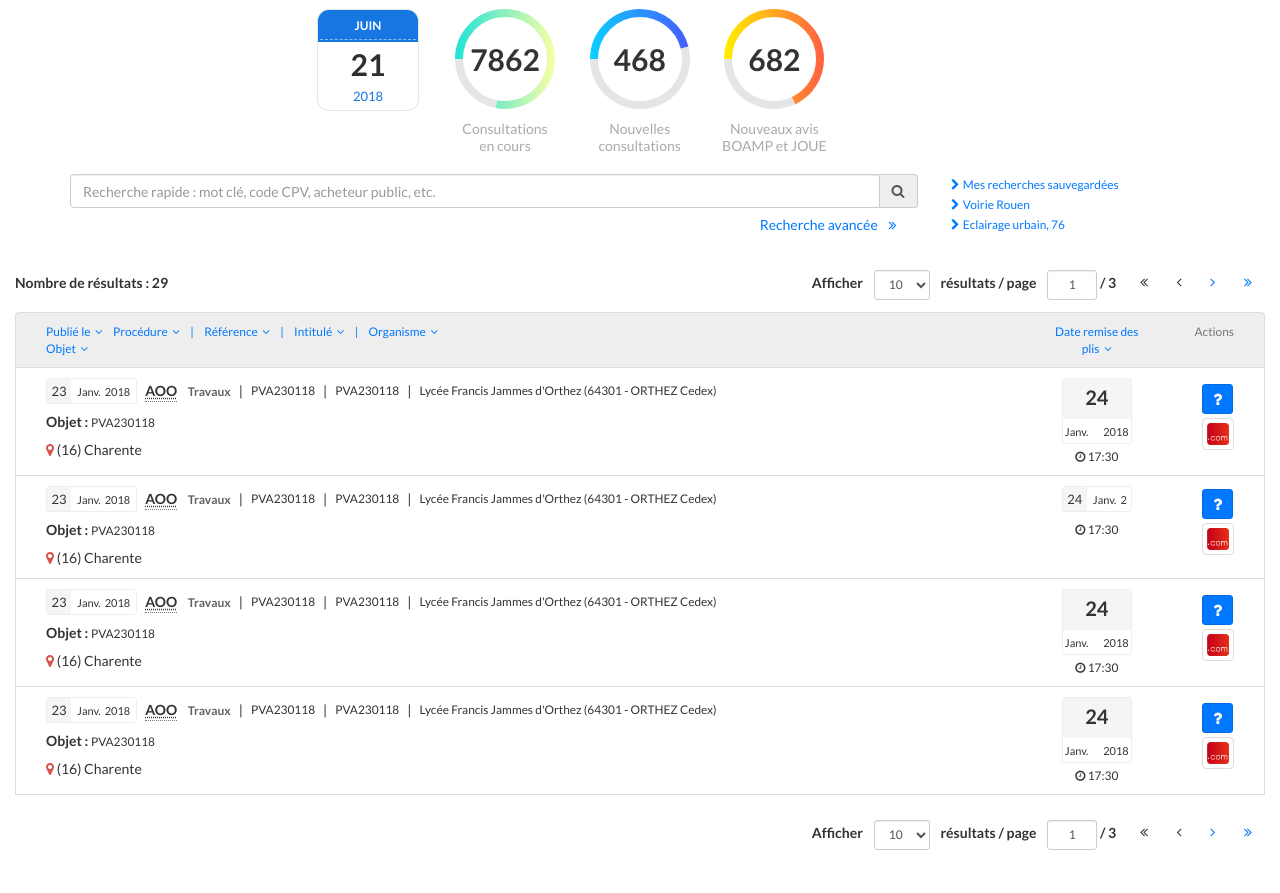
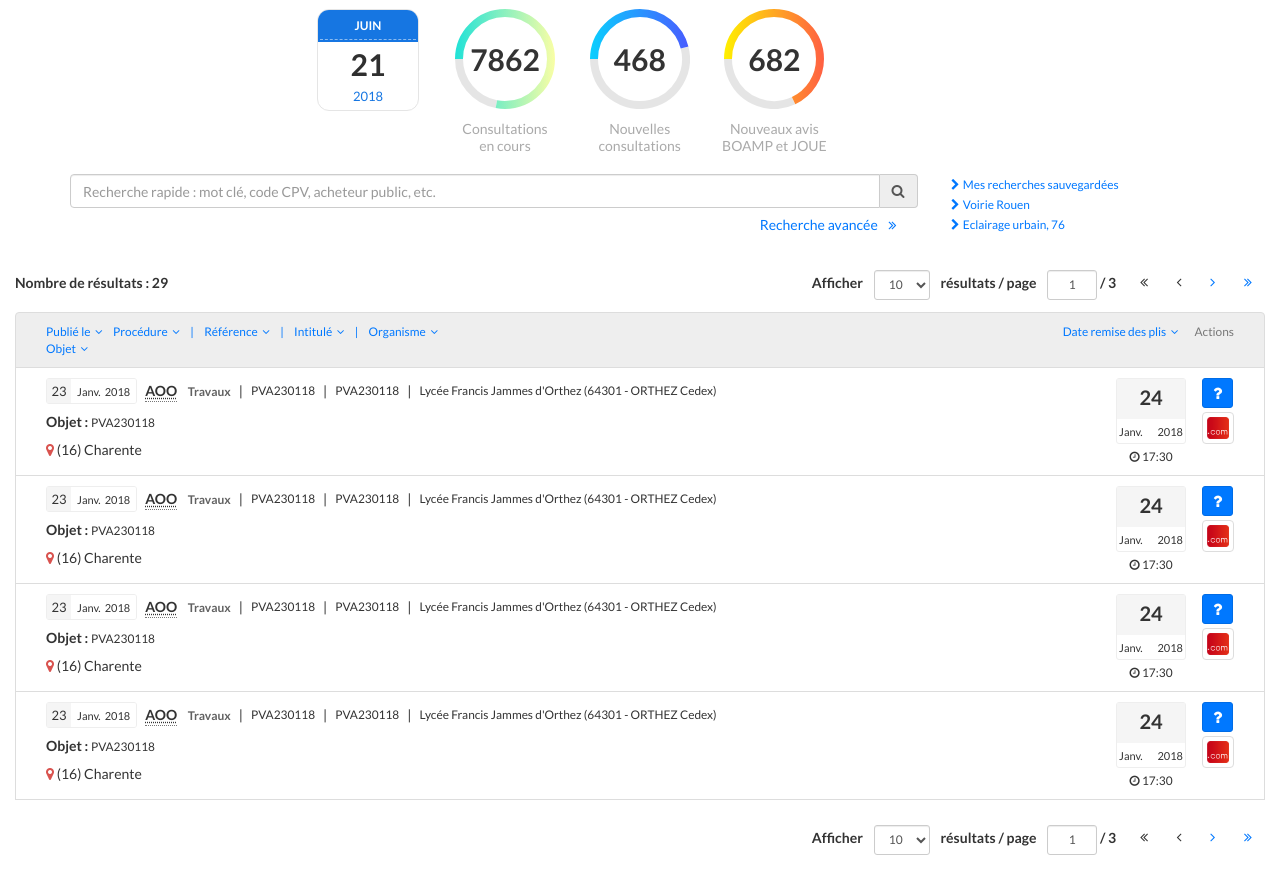
Before and after one commit to anonymous1983/anm, a plain HTML site: page index.html in a window 1280 px wide. Shown: the part 231-1124 px from the top of the page. Drawn offline with nearby package versions, Linux system fonts and the light colour scheme.

Commit message:
Update table date

```diff
--- a/index.html
+++ b/index.html
@@ -457,22 +457,23 @@
                                     </ul>
                                 </div>
 
-                                <div class="col-md-1 top cons_dateEnd col-60 text-center" id="cons_dateEnd">
-                                    <div class="row">
-                                        <a href="">
+                                <div class="col-md-2 top col_actions col-panier text-right" id="cons_actions">
+                                    <div class="pull-right">
+                                        <a href="" class="pull-left m-r-2">
                                             <span class="btn-link" data-toggle="tooltip" data-placement="top" title="" data-original-title="Trier Par 'Date limite de remise des plis'">
                                                 Date remise des plis&nbsp;&nbsp;<i class="fa fa-angle-down"></i>
                                             </span>
                                         </a>
-                                    </div>
-                                </div>
-
-                                <div class="col-md-1 top col_actions col-panier text-right" id="cons_actions">
+                                        <div class="pull-left">
                                          Actions
                                         </div>
                                     </div>
                                 </div>
-                        <div class="item_consultation list-group-item kt-callout left kt-vertical-align   success">
+                            </div>
+                        </div>
+
+                        <!-- Begin Row -->
+                        <div class="item_consultation list-group-item kt-callout left kt-vertical-align">
 
                             <div class="col-md-10 top cons_intitule">
                                 <div class="identification_consultation">
@@ -555,9 +556,10 @@
 
                                 </div>
                             </div>
-                            <div class="col-md-1 top cons_dateEnd">
-                                <div>
-                                    <div class="cloture-line">
+
+                            <div class="col-md-2 middle col_actions actions m-triggerWrapperPanier">
+                                <div class="cons_dateEnd pull-right">
+                                    <div class="cloture-line pull-left m-r-2">
                                         <div class="date clearfix date-w70" style="margin-top: 0">
                                             <div class="day ">
                                                 <span>24</span>
@@ -577,12 +579,7 @@
                                             <span>17:30</span>
                                         </div>
                                     </div>
-                                </div>
-
-
-                            </div>
-                            <div class="col-md-1 middle col_actions actions m-triggerWrapperPanier">
-                                <ul class="list-unstyled list-actions pull-right">
+                                    <ul class="list-unstyled list-actions pull-left">
                                         <!-- BEGIN FAQ-->
                                         <li class="item-action">
                                                 <div class="" data-toggle="tooltip" title="FAQ">
@@ -600,7 +597,11 @@
                                     </ul>
                                 </div>
                             </div>
-                        <div class="item_consultation list-group-item kt-callout left kt-vertical-align   success">
+                        </div>
+                        <!-- End Row -->
+
+                        <!-- Begin Row -->
+                        <div class="item_consultation list-group-item kt-callout left kt-vertical-align">
 
                             <div class="col-md-10 top cons_intitule">
                                 <div class="identification_consultation">
@@ -683,10 +684,11 @@
 
                                 </div>
                             </div>
-                            <div class="col-md-1 top cons_dateEnd">
-                                <div>
-                                    <div class="cloture-line text-center">
-                                        <div class="date date-min clearfix date-w70" style="margin-top: 0">
+
+                            <div class="col-md-2 middle col_actions actions m-triggerWrapperPanier">
+                                <div class="cons_dateEnd pull-right">
+                                    <div class="cloture-line pull-left m-r-2">
+                                        <div class="date clearfix date-w70" style="margin-top: 0">
                                             <div class="day ">
                                                 <span>24</span>
                                             </div>
@@ -705,12 +707,7 @@
                                             <span>17:30</span>
                                         </div>
                                     </div>
-                                </div>
-
-
-                            </div>
-                            <div class="col-md-1 middle col_actions actions m-triggerWrapperPanier">
-                                <ul class="list-unstyled list-actions pull-right">
+                                    <ul class="list-unstyled list-actions pull-left">
                                         <!-- BEGIN FAQ-->
                                         <li class="item-action">
                                             <div class="" data-toggle="tooltip" title="FAQ">
@@ -728,7 +725,11 @@
                                     </ul>
                                 </div>
                             </div>
-                        <div class="item_consultation list-group-item kt-callout left kt-vertical-align   success">
+                        </div>
+                        <!-- End Row -->
+
+                        <!-- Begin Row -->
+                        <div class="item_consultation list-group-item kt-callout left kt-vertical-align">
 
                             <div class="col-md-10 top cons_intitule">
                                 <div class="identification_consultation">
@@ -811,9 +812,10 @@
 
                                 </div>
                             </div>
-                            <div class="col-md-1 top cons_dateEnd">
-                                <div>
-                                    <div class="cloture-line">
+
+                            <div class="col-md-2 middle col_actions actions m-triggerWrapperPanier">
+                                <div class="cons_dateEnd pull-right">
+                                    <div class="cloture-line pull-left m-r-2">
                                         <div class="date clearfix date-w70" style="margin-top: 0">
                                             <div class="day ">
                                                 <span>24</span>
@@ -833,12 +835,7 @@
                                             <span>17:30</span>
                                         </div>
                                     </div>
-                                </div>
-
-
-                            </div>
-                            <div class="col-md-1 middle col_actions actions m-triggerWrapperPanier">
-                                <ul class="list-unstyled list-actions pull-right">
+                                    <ul class="list-unstyled list-actions pull-left">
                                         <!-- BEGIN FAQ-->
                                         <li class="item-action">
                                             <div class="" data-toggle="tooltip" title="FAQ">
@@ -856,7 +853,11 @@
                                     </ul>
                                 </div>
                             </div>
-                        <div class="item_consultation list-group-item kt-callout left kt-vertical-align   success">
+                        </div>
+                        <!-- End Row -->
+
+                        <!-- Begin Row -->
+                        <div class="item_consultation list-group-item kt-callout left kt-vertical-align">
 
                             <div class="col-md-10 top cons_intitule">
                                 <div class="identification_consultation">
@@ -939,9 +940,10 @@
 
                                 </div>
                             </div>
-                            <div class="col-md-1 top cons_dateEnd">
-                                <div>
-                                    <div class="cloture-line">
+
+                            <div class="col-md-2 middle col_actions actions m-triggerWrapperPanier">
+                                <div class="cons_dateEnd pull-right">
+                                    <div class="cloture-line pull-left m-r-2">
                                         <div class="date clearfix date-w70" style="margin-top: 0">
                                             <div class="day ">
                                                 <span>24</span>
@@ -961,12 +963,7 @@
                                             <span>17:30</span>
                                         </div>
                                     </div>
-                                </div>
-
-
-                            </div>
-                            <div class="col-md-1 middle col_actions actions m-triggerWrapperPanier">
-                                <ul class="list-unstyled list-actions pull-right">
+                                    <ul class="list-unstyled list-actions pull-left">
                                         <!-- BEGIN FAQ-->
                                         <li class="item-action">
                                             <div class="" data-toggle="tooltip" title="FAQ">
@@ -984,6 +981,8 @@
                                     </ul>
                                 </div>
                             </div>
+                        </div>
+                        <!-- End Row -->
 
 
                     </div>
```
Lines whose indentation alone changed are shown as unchanged.
